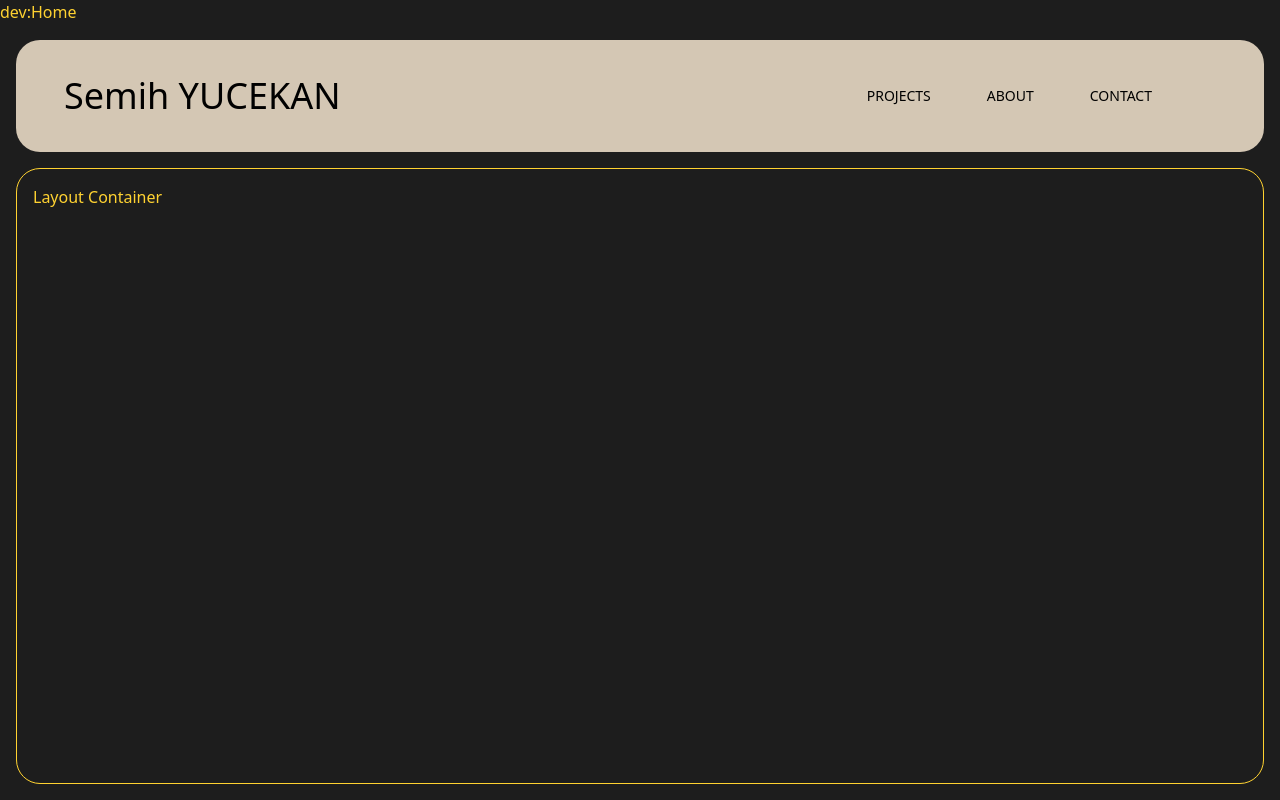
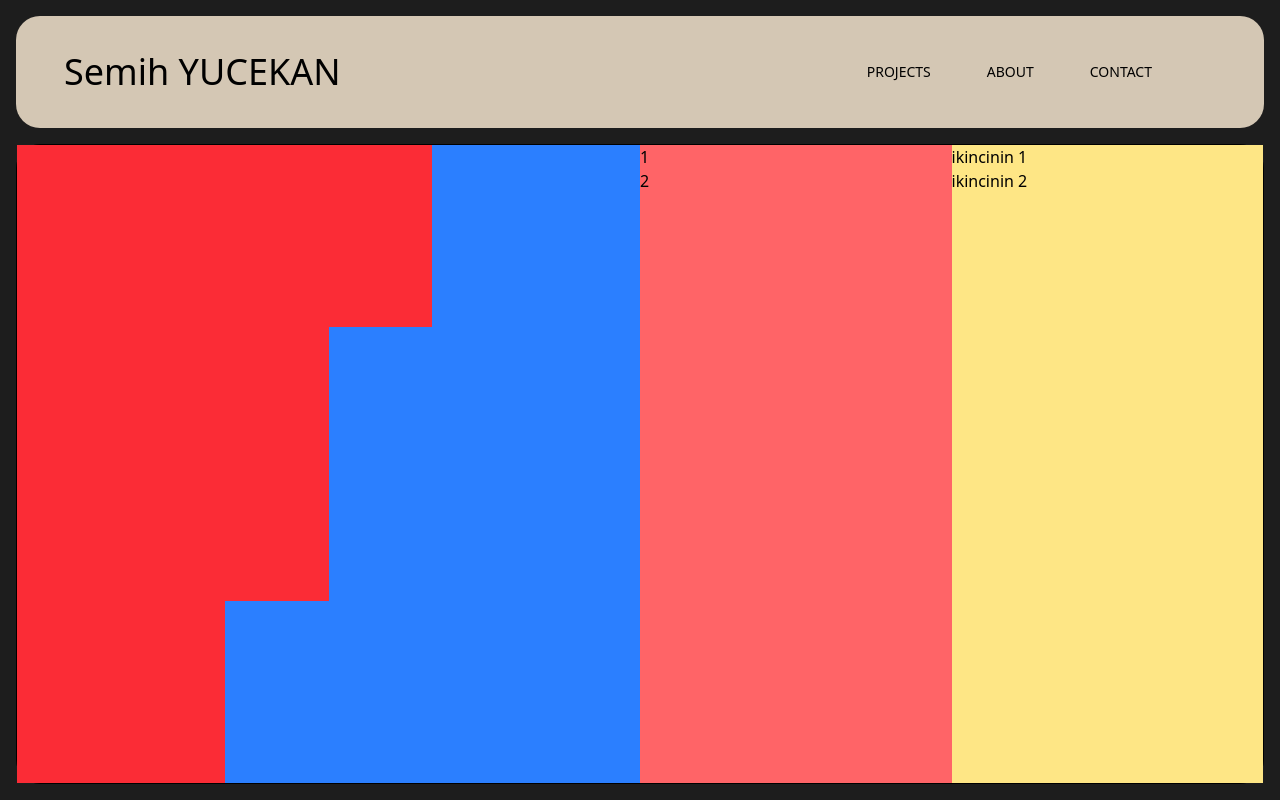
Before and after one commit to nowynreal/nowy-portfolio, a React (Vite) app: page / in a window 1280 px wide. Built offline with nearby package versions, Linux system fonts and the light colour scheme.

Commit message:
Added Layout Templete

```diff
--- a/src/App.tsx
+++ b/src/App.tsx
@@ -3,6 +3,8 @@ import Home from './pages/Home'
 import About from './pages/About'
 import Contact from './pages/Contact'
 import Projects from './pages/Projects'
+import Socials from './components/sections/Socials'
+import LeftBlock from './components/sections/LeftBlock'
 
 function App() {
 
@@ -14,6 +16,7 @@ function App() {
         <Route path="/contact" element={<Contact />} />
         <Route path='/projects' element={<Projects />} />
         <Route path="*" element={<div>404 Not Found</div>} />
+        <Route path="/test" element={<LeftBlock />} />
       </Routes>
     </BrowserRouter>
   )
--- a/src/components/Layout.tsx
+++ b/src/components/Layout.tsx
@@ -1,7 +1,14 @@
+import LeftBlock from "./sections/LeftBlock"
+import RightBlock from "./sections/RightBlock"
 
 function Layout() {
   return (
-    <div className='border-1 rounded-3xl p-4 flex-grow'>Layout Container</div>
+    <div className='flex border-1 rounded-3xl flex-grow'>
+      <div className="flex h-full rounded-3xl w-full">
+        <LeftBlock />
+        <RightBlock />
+      </div>
+    </div>
   )
 }
 
--- /dev/null
+++ b/src/components/col/FirstCol.tsx
@@ -0,0 +1,12 @@
+import React from 'react'
+
+function FirstCol() {
+  return (
+    <div className='flex-1/3 bg-red-400'>
+        <div className='flex-1'>1</div>
+        <div className='flex-2'>2</div>
+    </div>
+  )
+}
+
+export default FirstCol
--- /dev/null
+++ b/src/components/col/SecondCol.tsx
@@ -0,0 +1,12 @@
+import React from 'react'
+
+function SecondCol() {
+  return (
+    <div className='flex-1/3 bg-amber-200'>
+        <div className='flex-1'>ikincinin 1</div>
+        <div className='flex-2'>ikincinin 2</div>
+    </div>
+  )
+}
+
+export default SecondCol
--- /dev/null
+++ b/src/components/row/FirstRow.tsx
@@ -0,0 +1,12 @@
+import React from 'react'
+
+function FirstRow() {
+  return (
+    <div className='w-full flex flex-1/3'>
+        <div className='bg-red-500 flex-[2]'></div>
+        <div className='bg-blue-500 flex-[1]'></div>
+    </div>
+  )
+}
+
+export default FirstRow
--- /dev/null
+++ b/src/components/row/SecondRow.tsx
@@ -0,0 +1,12 @@
+import React from 'react'
+
+function SecondRow() {
+  return (
+    <div className='w-full flex flex-1/2'>
+        <div className='bg-red-500 flex-2/4'></div>
+        <div className='bg-blue-500 flex-2/4'></div>
+    </div>
+  )
+}
+
+export default SecondRow
--- /dev/null
+++ b/src/components/row/ThirdRow.tsx
@@ -0,0 +1,12 @@
+import React from 'react'
+
+function ThirdRow() {
+  return (
+    <div className='w-full flex flex-1/3'>
+        <div className='flex-[1] bg-red-500'></div>
+        <div className='flex-[2] bg-blue-500'></div>
+    </div>
+  )
+}
+
+export default ThirdRow
--- /dev/null
+++ b/src/components/sections/LeftBlock.tsx
@@ -0,0 +1,15 @@
+import FirstRow from '../row/FirstRow'
+import SecondRow from '../row/SecondRow'
+import ThirdRow from '../row/ThirdRow'
+
+function LeftBlock() {
+  return (
+    <div className='h-full w-full flex flex-col'>
+        <FirstRow />
+        <SecondRow />
+        <ThirdRow />
+    </div>
+  )
+}
+
+export default LeftBlock
--- /dev/null
+++ b/src/components/sections/RightBlock.tsx
@@ -0,0 +1,13 @@
+import FirstCol from "../col/FirstCol"
+import SecondCol from "../col/SecondCol"
+
+function RightBlock() {
+  return (
+    <div className='h-full w-full flex'>
+        <FirstCol />
+        <SecondCol />
+    </div>
+  )
+}
+
+export default RightBlock
--- /dev/null
+++ b/src/components/sections/Socials.tsx
@@ -0,0 +1,15 @@
+import React from 'react'
+
+function Socials() {
+  return (
+    <div>
+        <div className='flex justify-evenly bg-[#D4C7B4] p-4'>
+            <a href="https://github.com/nowynreal">GITHUB</a>
+            <a href="https://instagram.com" target='_blank'>ig</a>
+            <a href="https://github.com/nowynreal">PLACEHOLDER</a>
+        </div>
+    </div>
+  )
+}
+
+export default Socials
--- a/src/pages/Home.tsx
+++ b/src/pages/Home.tsx
@@ -3,7 +3,7 @@ import Layout from '../components/Layout'
 
 function Home() {
   return (
-    <div className='flex flex-col h-screen bg-[#1d1d1d] text-amber-300'>dev:Home
+    <div className='flex flex-col h-screen bg-[#1d1d1d]'>
       <div className='m-4 gap-4 flex flex-col h-full'>
         <Navbar />
         <Layout />
```
